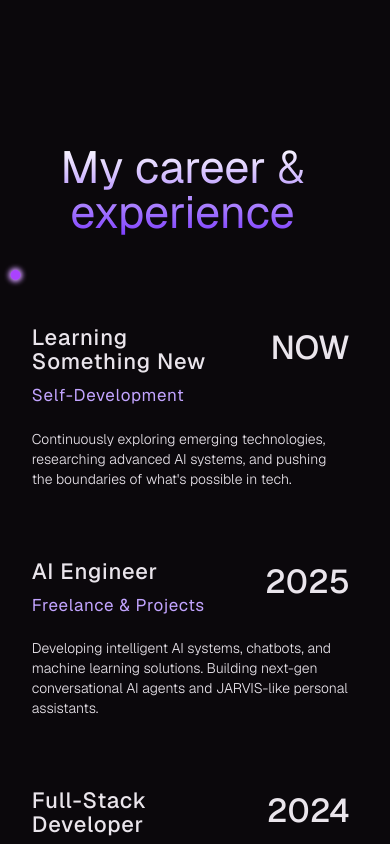
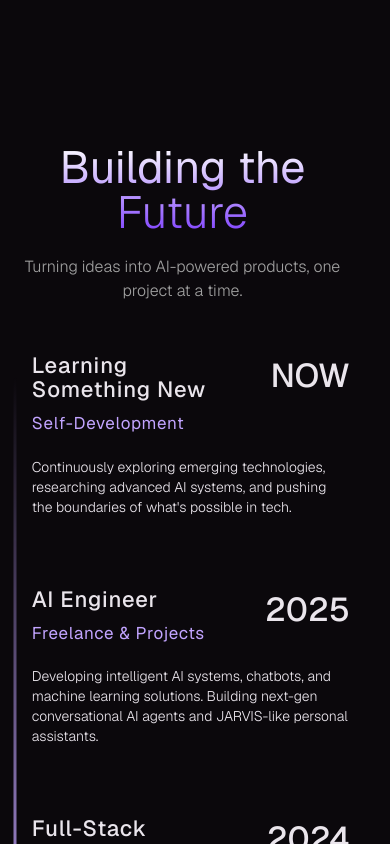
Before and after one commit to Dhrumil00100/PW, a React (Vite) app: page / in a window 390 px wide. Shown: the part 2280-3124 px from the top of the page. Built offline with nearby package versions, Linux system fonts and the light colour scheme.

Commit message:
Update career section header and add scroll-based timeline animation

```diff
--- a/src/components/Career.tsx
+++ b/src/components/Career.tsx
@@ -1,3 +1,4 @@
+import React, { useEffect, useRef, useState } from "react";
 import "./styles/Career.css";
 import { config } from "../config";
 
@@ -10,15 +11,48 @@ const getDisplayYear = (period: string) => {
 };
 
 const Career = () => {
+  const timelineRef = useRef<HTMLDivElement>(null);
+  const [scrollProgress, setScrollProgress] = useState(0);
+
+  useEffect(() => {
+    const handleScroll = () => {
+      if (timelineRef.current) {
+        const parent = timelineRef.current.parentElement;
+        if (parent) {
+          const rect = parent.getBoundingClientRect();
+          const windowHeight = window.innerHeight;
+          // Start animating when the top of the container is near the middle of the screen
+          const startScroll = windowHeight / 2;
+          const scrolled = startScroll - rect.top;
+
+          let progress = (scrolled / rect.height) * 100;
+          progress = Math.max(0, Math.min(100, progress));
+          setScrollProgress(progress);
+        }
+      }
+    };
+
+    window.addEventListener("scroll", handleScroll);
+    handleScroll(); // Initial check
+
+    return () => window.removeEventListener("scroll", handleScroll);
+  }, []);
+
   return (
     <div className="career-section section-container">
       <div className="career-container">
         <h2>
-          My career <span>&</span>
-          <br /> experience
+          Building the <span>Future</span>
         </h2>
+        <p className="career-subtitle">
+          Turning ideas into AI-powered products, one project at a time.
+        </p>
         <div className="career-info">
-          <div className="career-timeline">
+          <div
+            className="career-timeline"
+            ref={timelineRef}
+            style={{ maxHeight: `${scrollProgress}%` }}
+          >
             <div className="career-dot"></div>
           </div>
           {config.experiences.map((exp, index) => (
--- a/src/components/styles/Career.css
+++ b/src/components/styles/Career.css
@@ -23,7 +23,18 @@
   -webkit-text-fill-color: transparent;
   color: transparent;
   margin-top: 50px;
-  margin-bottom: 90px;
+  margin-bottom: 20px;
+}
+
+.career-subtitle {
+  text-align: center;
+  font-size: 20px;
+  font-weight: 300;
+  color: #a0a0a0;
+  margin-bottom: 70px;
+  max-width: 600px;
+  margin-left: auto;
+  margin-right: auto;
 }
 
 .career-section h2>span {
@@ -247,6 +258,11 @@
     margin-top: 0px;
   }
 
+  .career-subtitle {
+    font-size: 16px;
+    margin-bottom: 50px;
+  }
+
   .career-info-in {
     gap: 0px;
   }
```
